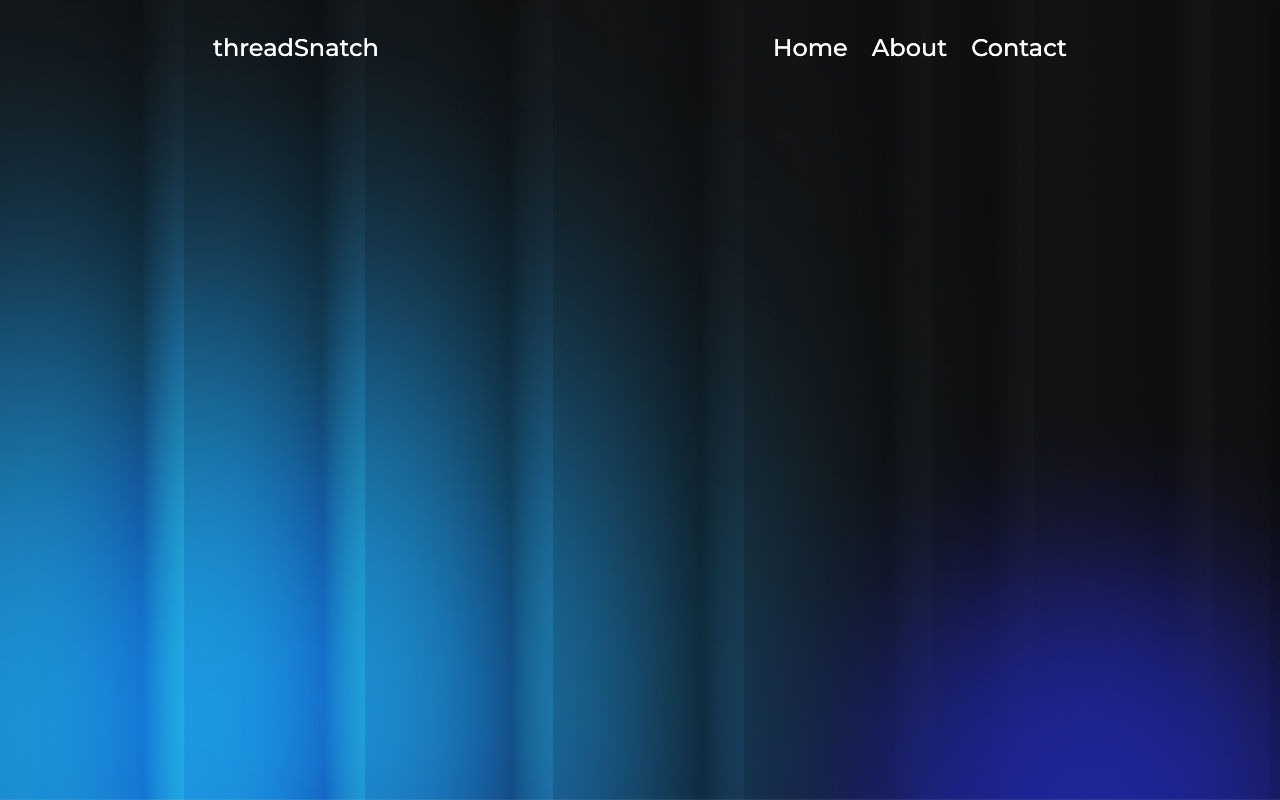
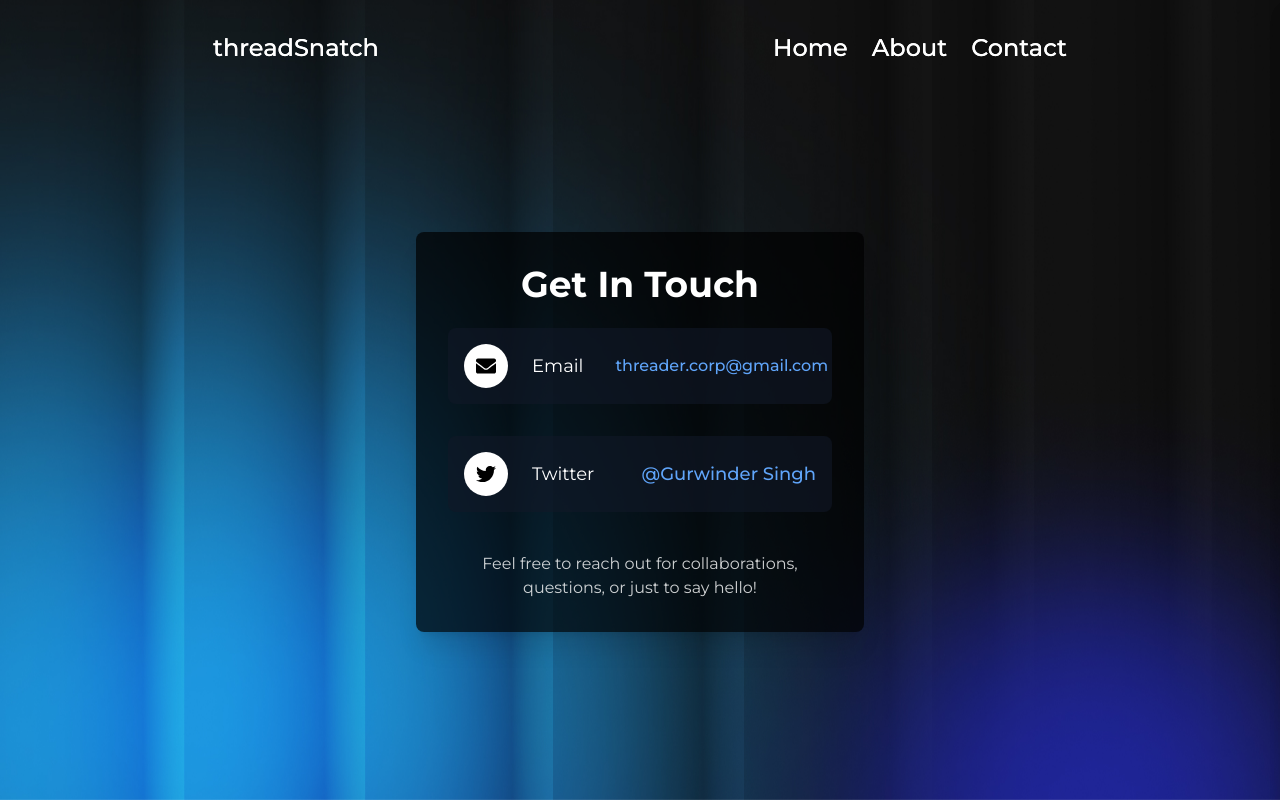
Before and after one commit to gurwnx222/threadsnatch-frontend, a React (Vite) app: page /contact in a window 1280 px wide. Built offline with nearby package versions, Linux system fonts and the light colour scheme.

Commit message:
Fixing footer links, creating contact us, and adding clickable links to the buttons

```diff
--- a/index.html
+++ b/index.html
@@ -4,7 +4,7 @@
     <meta charset="UTF-8" />
     <link rel="icon" type="image/svg+xml" href="/favicon.svg" />
     <meta name="viewport" content="width=device-width, initial-scale=1.0" />
-    <title>React + TypeScript + Replit</title>
+    <title>ThreadSnatch API - Download Videos, Images and Carousel Posts from Threads.</title>
     <link rel="stylesheet" href="/src/index.css" />
 
   </head>
--- a/src/App.css
+++ b/src/App.css
@@ -1,4 +1,4 @@
-@import url('https://fonts.googleapis.com/css2?family=Montserrat:ital,wght@0,100..900;1,100..900&display=swap');
+@import url('https://fonts.googleapis.com/css2?family=Montserrat:wght@100;200;300;400;500;600;700;800;900&display=swap');
 
 @tailwind base;
 @tailwind components;
--- a/src/Components/Footer.jsx
+++ b/src/Components/Footer.jsx
@@ -1,4 +1,5 @@
 import React from 'react'
+import { Link } from "react-router-dom";
 
 const Footer = () => {
   return (
@@ -7,15 +8,18 @@ const Footer = () => {
     flex flex-col justify-center items-center text-center"
     >
       {/* Navigation Links */}
-      <nav className="space-y-4">
-        <h2 className="text-2xl sm:text-3xl font-bold hover:text-gray-300 transition-all">
-          <a href="/">DOCS ↗</a>
+      <nav className="font-montserrat space-y-9 mt-8">
+      <h2 className="text-5xl font-bold hover:text-gray-300 transition-all">
+          <Link to="/home">HOME ↗</Link>
         </h2>
-        <h2 className="text-2xl sm:text-3xl font-bold hover:text-gray-300 transition-all">
-          <a href="/">ABOUT ↗</a>
+        <h2 className="text-5xl font-bold hover:text-gray-300 transition-all">
+          <Link to="/docs">DOCS ↗</Link>
         </h2>
-        <h2 className="text-2xl sm:text-3xl font-bold hover:text-gray-300 transition-all">
-          <a href="/">T&C ↗</a>
+        <h2 className="text-5xl font-bold hover:text-gray-300 transition-all">
+          <Link to="/about">ABOUT ↗</Link>
+        </h2>
+        <h2 className="text-5xl font-bold hover:text-gray-300 transition-all">
+          <Link to="/terms">T&C ↗</Link>
         </h2>
       </nav>
 
--- a/src/Pages/About.jsx
+++ b/src/Pages/About.jsx
@@ -34,9 +34,20 @@ const About = () => {
             </>
           }
         />
-
-        <PhilosophyCard name="Meet  Gurwinder  –  It’s ME" description="As a full stack developer with a strong foundation in the MERN stack, I bring together the best of both frontend and backend development with the blend of UI/UX designing.  For our backend, I engineered a robust solution using Express and Puppeteer Core—leveraging stealth technologies to stay ahead of the curve. I then deployed our services with a production-ready serverless framework, ensuring scalability and reliability without compromising performance."
-          className="mb-10"
+   <PhilosophyCard   name="Meet Gurwinder – It's ME"
+          description={
+            <>
+           As a full stack developer with a strong foundation in the MERN stack, I bring together the best of both frontend and backend development with the blend of UI/UX designing.  For our backend, I engineered a robust solution using Express and Puppeteer Core—leveraging stealth technologies to stay ahead of the curve. I then deployed our services with a production-ready serverless framework, ensuring scalability and reliability without compromising performance. {" "}
+              <a
+                href="https://twitter.com/"
+                target="_blank"
+                rel="noopener noreferrer"
+                className="text-blue-400 hover:underline"
+              >
+                Twitter @X
+              </a>.
+            </>
+          }
         />
       </div>
 
--- a/src/Pages/Contact.jsx
+++ b/src/Pages/Contact.jsx
@@ -1,14 +1,63 @@
 import React from 'react'
 import Navbar from '../Components/Navbar'
+import { FaTwitter, FaEnvelope } from 'react-icons/fa'
 
 const Contact = () => {
   return (
-    <div className='font-montserrat h-auto'>
+    <div className='font-montserrat h-screen relative'>
       <div
         className="fixed top-0 left-0 w-full h-full bg-cover bg-center animate-moveBg"
         style={{ backgroundImage: "url('/BG-img1.jpg')" }}>
       </div>
       <Navbar />
+
+      <div className="relative z-10 flex justify-center items-center h-full">
+        <div className="bg-black bg-opacity-70 p-8 rounded-lg shadow-xl w-full max-w-md mx-4 mt-16">
+          <h1 className="text-3xl sm:text-4xl font-bold text-white mb-6 text-center">Get In Touch</h1>
+
+          <div className="space-y-8">
+            {/* Email Contact */}
+            <div className="flex flex-col sm:flex-row items-center sm:justify-between p-4 bg-gray-900 bg-opacity-60 rounded-lg hover:bg-opacity-80 transition-all">
+              <div className="flex items-center mb-4 sm:mb-0">
+                <div className="bg-white p-3 rounded-full mr-6">
+                  <FaEnvelope className="text-black text-xl" />
+                </div>
+                <span className="text-white text-lg">Email</span>
+              </div>
+              <a
+                href="mailto:threader.corp@gmail.com"
+                className="text-blue-400 hover:text-blue-300 transition-colors font-medium text-[16px] sm:ml-8"
+              >
+                threader.corp@gmail.com
+              </a>
+            </div>
+
+            {/* Twitter Contact */}
+            <div className="flex flex-col sm:flex-row items-center sm:justify-between p-4 bg-gray-900 bg-opacity-60 rounded-lg hover:bg-opacity-80 transition-all">
+              <div className="flex items-center mb-4 sm:mb-0">
+                <div className="bg-white p-3 rounded-full mr-6">
+                  <FaTwitter className="text-black text-xl" />
+                </div>
+                <span className="text-white text-lg">Twitter</span>
+              </div>
+              <a
+                href="https://twitter.com/GurwinderSingh"
+                target="_blank"
+                rel="noopener noreferrer"
+                className="text-blue-400 hover:text-blue-300 transition-colors font-medium text-lg sm:ml-8"
+              >
+                @Gurwinder Singh
+              </a>
+            </div>
+          </div>
+
+          <div className="mt-10 text-center">
+            <p className="text-white text-opacity-80">
+              Feel free to reach out for collaborations, questions, or just to say hello!
+            </p>
+          </div>
+        </div>
+      </div>
     </div>
   )
 }
--- a/src/Pages/Home.jsx
+++ b/src/Pages/Home.jsx
@@ -5,6 +5,7 @@ import Footer from "../Components/Footer";
 
 
 const Home = () => {
+  const apiLink = "https://rapidapi.com/threadertech/api/threadsnatch-api/playground/apiendpoint_02a7614b-8fcd-41cf-bc91-5de42d5dc5c9"
 
   return (
     <div className='font-montserrat h-auto w-auto'>
@@ -13,7 +14,6 @@ const Home = () => {
         style={{ backgroundImage: "url('/BG-img1.jpg')" }}>
       </div>
         <Navbar />
-
       {/* Main Content - First screen */}
       <div className="relative flex flex-col items-center justify-center min-h-screen text-white text-center px-6">
   {/* Title */}
@@ -34,9 +34,9 @@ const Home = () => {
 
   {/* Buttons */}
   <div className="flex items-center justify-center mt-10 sm:mt-16 gap-4 sm:gap-8">
-    <button className="bg-[linear-gradient(103.2deg,#4624C2_31.08%,#7F5BFF_92.12%)] hover:opacity-90 transition-all text-white py-3 px-6 rounded-xl text-lg">
+    <a href={apiLink} target="__blank" className="bg-[linear-gradient(103.2deg,#4624C2_31.08%,#7F5BFF_92.12%)] hover:opacity-90 transition-all text-white py-3 px-6 rounded-xl text-lg">
       Get API
-    </button>
+    </a>
     <button className="bg-white hover:bg-gray-300 text-black py-3 px-6 rounded-xl flex items-center gap-2 text-lg">
       <img src='/Vector.svg' alt="Docs Icon" className="w-5 h-5" /> Docs
     </button>
```
Also changed, not shown: src/App.jsx (+0 -8 lines), public/favicon.svg (deleted).
